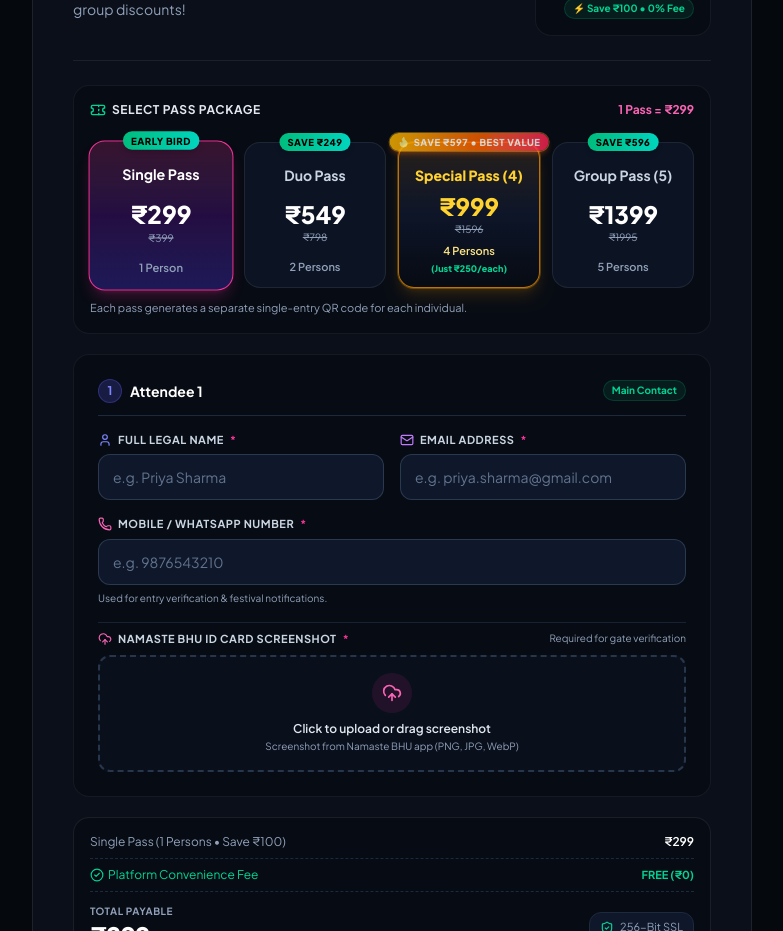
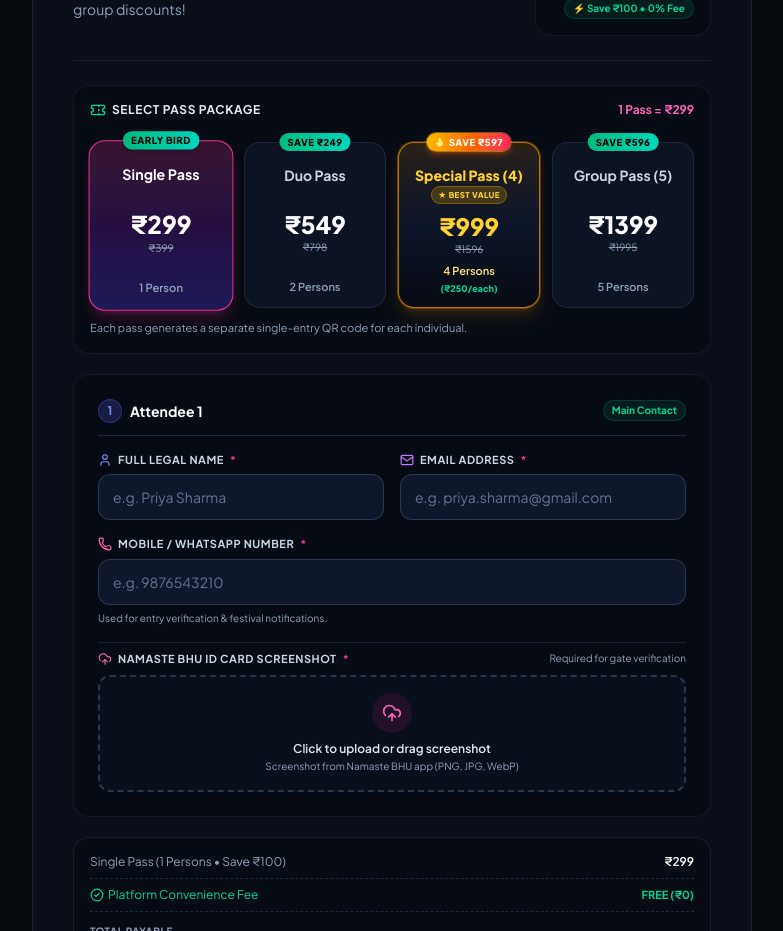
Before and after one commit to aj-6396/taalasya, a Next.js app: page / in a window 1280 px wide. Shown: the part 1300-2231 px from the top of the page, without its empty margins (248-1031 px from the left). Built offline with nearby package versions, Linux system fonts and the light colour scheme.

Commit message:
fix(ui): clean badge alignment to prevent overflow onto adjacent pass cards

```diff
--- a/src/components/RegistrationForm.tsx
+++ b/src/components/RegistrationForm.tsx
@@ -629,16 +629,17 @@
                       >
                         {tier.savings > 0 && (
                           <span
-                            className={`absolute -top-2.5 left-1/2 -translate-x-1/2 px-2 py-0.5 rounded-full text-[8.5px] sm:text-[9.5px] font-black uppercase tracking-wider whitespace-nowrap z-10 pointer-events-none flex items-center gap-1 shadow-md ${
+                            className={`absolute -top-2.5 left-1/2 -translate-x-1/2 px-2 py-0.5 rounded-full text-[8.5px] sm:text-[9.5px] font-black uppercase tracking-wider whitespace-nowrap z-10 pointer-events-none flex items-center gap-1 shadow-md max-w-[92%] justify-center ${
                               isSpecial
-                                ? "bg-gradient-to-r from-amber-400 via-orange-500 to-rose-500 text-white shadow-orange-500/35 ring-1 ring-amber-300/40 animate-pulse"
+                                ? "bg-gradient-to-r from-amber-400 via-orange-500 to-rose-500 text-white shadow-orange-500/35 ring-1 ring-amber-300/40"
                                 : "bg-gradient-to-r from-emerald-500 to-teal-400 text-black"
                             }`}
                           >
-                            {isSpecial && <Flame className="w-3 h-3 text-yellow-200 fill-yellow-200" />}
-                            <span>{isSpecial ? "SAVE ₹597 • BEST VALUE" : tier.tag}</span>
+                            {isSpecial && <Flame className="w-2.5 h-2.5 text-yellow-200 fill-yellow-200 shrink-0" />}
+                            <span className="truncate">{tier.tag}</span>
                           </span>
                         )}
+                        <div className="flex flex-col items-center">
                           <span
                             className={`text-[11px] sm:text-sm font-bold leading-tight ${
                               isSpecial ? "text-amber-300 font-extrabold" : ""
@@ -646,6 +647,12 @@
                           >
                             {tier.name}
                           </span>
+                          {isSpecial && (
+                            <span className="mt-0.5 px-1.5 py-0.5 rounded-full text-[7.5px] sm:text-[8px] font-black uppercase tracking-wider bg-amber-400/20 text-amber-300 border border-amber-400/30 whitespace-nowrap">
+                              ★ Best Value
+                            </span>
+                          )}
+                        </div>
                         <div className="my-1 sm:my-1.5">
                           <span
                             className={`text-base sm:text-2xl font-black ${
@@ -663,14 +670,14 @@
                         <div className="flex flex-col items-center gap-0.5">
                           <span
                             className={`text-[9.5px] sm:text-[11px] font-semibold ${
-                              isSpecial ? "text-amber-200" : "text-slate-400"
+                              isSpecial ? "text-amber-200 font-bold" : "text-slate-400"
                             }`}
                           >
                             {tier.quantity} {tier.quantity === 1 ? "Person" : "Persons"}
                           </span>
                           {isSpecial && (
                             <span className="text-[8.5px] sm:text-[9px] font-extrabold text-emerald-400">
-                              (Just ₹250/each)
+                              (₹250/each)
                             </span>
                           )}
                         </div>
```
Lines whose indentation alone changed are shown as unchanged.
